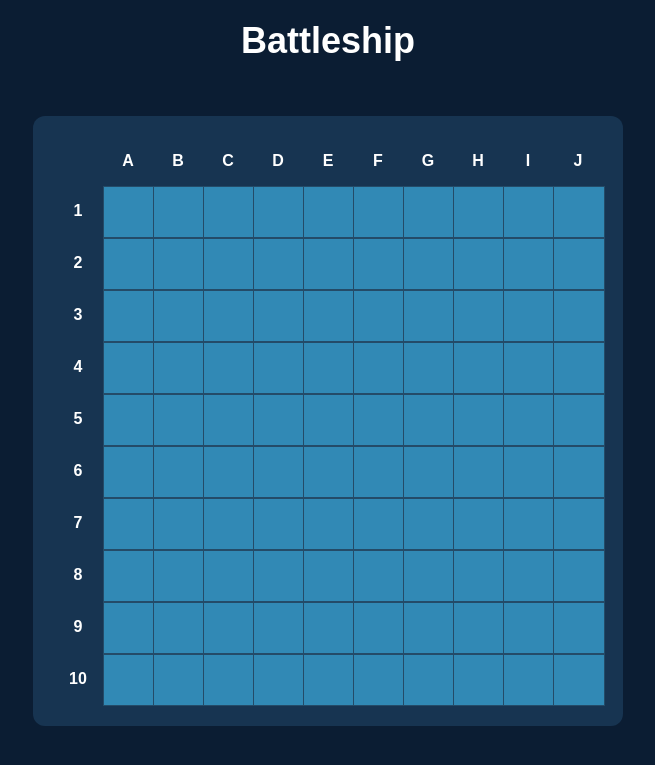
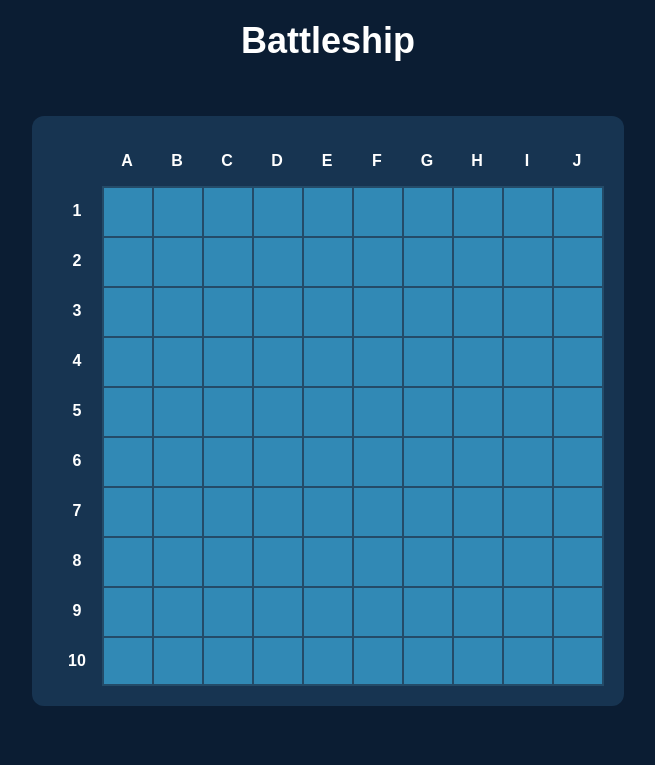
Before and after one commit to ksonner/HCI_Battleship, a Flask app: page /battleship in a window 1280 px wide. Shown: the top 765 px of the page, without its empty margins (312-967 px from the left). Run offline with Flask 3, Linux system fonts and the light colour scheme.

Commit message:
Consistent cell sizes and borders

```diff
--- a/static/battleship.CSS
+++ b/static/battleship.CSS
@@ -42,6 +42,7 @@ h1 {
 .board {
     display: grid;
     grid-template-columns: 50px repeat(10, 50px);
+    border-right: 2px solid #244b68;
 }
 
 .row-label {
@@ -51,11 +52,9 @@ h1 {
 }
 
 .cell {
-    width: 50px;
-    height: 50px;
-
     /* CHANGED: Softer grid borders */
-    border: 1px solid #244b68;
+    border-left: 2px solid #244b68;
+    border-top: 2px solid #244b68;
 
     /* CHANGED: Ocean blue board squares */
     background-color: #3189b5;
@@ -82,3 +81,43 @@ h1 {
     width: 50px;
     height: 50px;
 }
+
+#A10 {
+  border-bottom: 2px solid #244b68;
+}
+
+#B10 {
+  border-bottom: 2px solid #244b68;
+}
+
+#C10 {
+  border-bottom: 2px solid #244b68;
+}
+
+#D10 {
+  border-bottom: 2px solid #244b68;
+}
+
+#E10 {
+  border-bottom: 2px solid #244b68;
+}
+
+#F10 {
+  border-bottom: 2px solid #244b68;
+}
+
+#G10 {
+  border-bottom: 2px solid #244b68;
+}
+
+#H10 {
+  border-bottom: 2px solid #244b68;
+}
+
+#I10 {
+  border-bottom: 2px solid #244b68;
+}
+
+#J10 {
+  border-bottom: 2px solid #244b68;
+}
```
